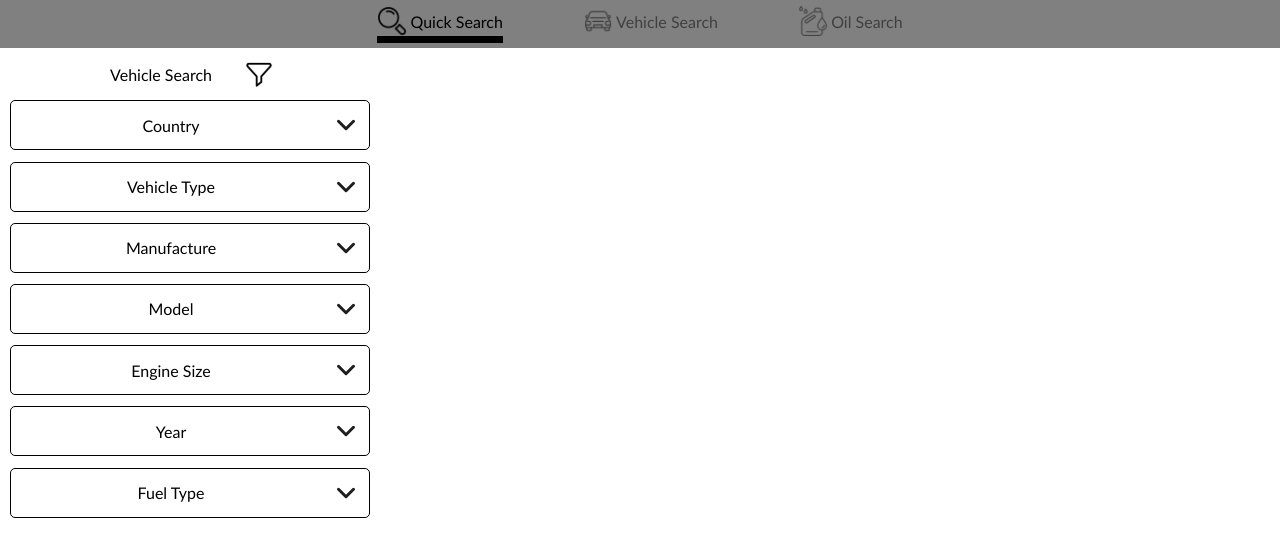
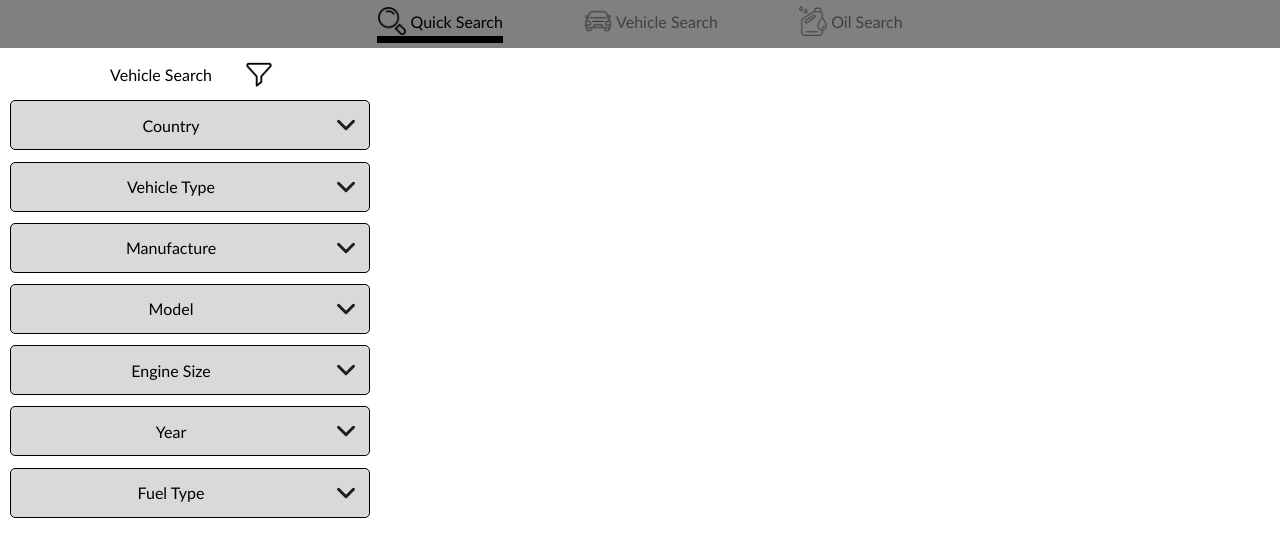
Before and after one commit to SNathan-UNPAR/OilSelector-VehicleSearch, a React (Vite) app: page / in a window 1280 px wide. Shown: the top 556 px of the page. Built offline with nearby package versions, Linux system fonts and the light colour scheme.

Commit message:
Edit filter UI

```diff
--- a/src/style/Filter.css
+++ b/src/style/Filter.css
@@ -19,6 +19,7 @@
     border-style:double;
     border-radius:5px;
     border-color: black;
+    background-color: #D9D9D9;
     height: 3rem;
     width: 28vw;
     flex-direction: row;
@@ -37,6 +38,7 @@
     border-style:double;
     border-radius:5px;
     border-color: black;
+    background-color: #D9D9D9;
     height: 3rem;
     width: 28vw;
     flex-direction: row;
@@ -55,6 +57,7 @@
     border-style:double;
     border-radius:5px;
     border-color: black;
+    background-color: #D9D9D9;
     height: 3rem;
     width: 28vw;
     flex-direction: row;
@@ -73,6 +76,7 @@
     border-style:double;
     border-radius:5px;
     border-color: black;
+    background-color: #D9D9D9;
     height: 3rem;
     width: 28vw;
     flex-direction: row;
@@ -91,6 +95,7 @@
     border-style:double;
     border-radius:5px;
     border-color: black;
+    background-color: #D9D9D9;
     height: 3rem;
     width: 28vw;
     flex-direction: row;
@@ -109,6 +114,7 @@
     border-style:double;
     border-radius:5px;
     border-color: black;
+    background-color: #D9D9D9;
     height: 3rem;
     width: 28vw;
     flex-direction: row;
@@ -127,6 +133,7 @@
     border-style:double;
     border-radius:5px;
     border-color: black;
+    background-color: #D9D9D9;
     height: 3rem;
     width: 28vw;
     flex-direction: row;
```
